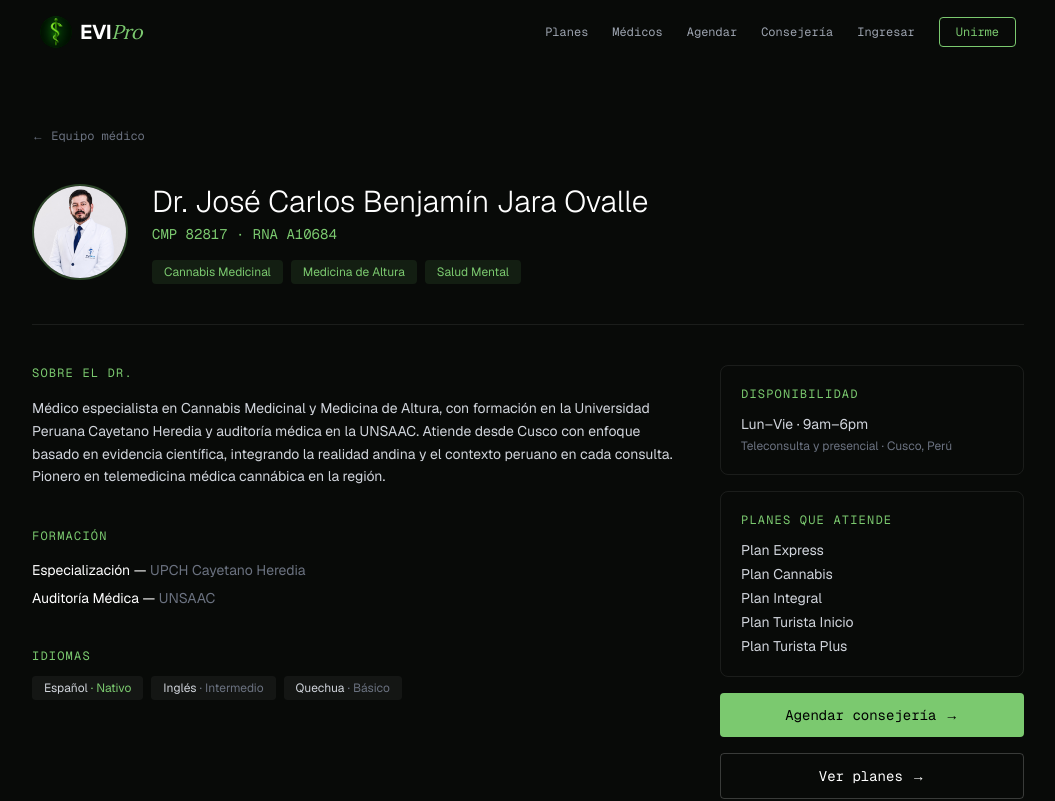
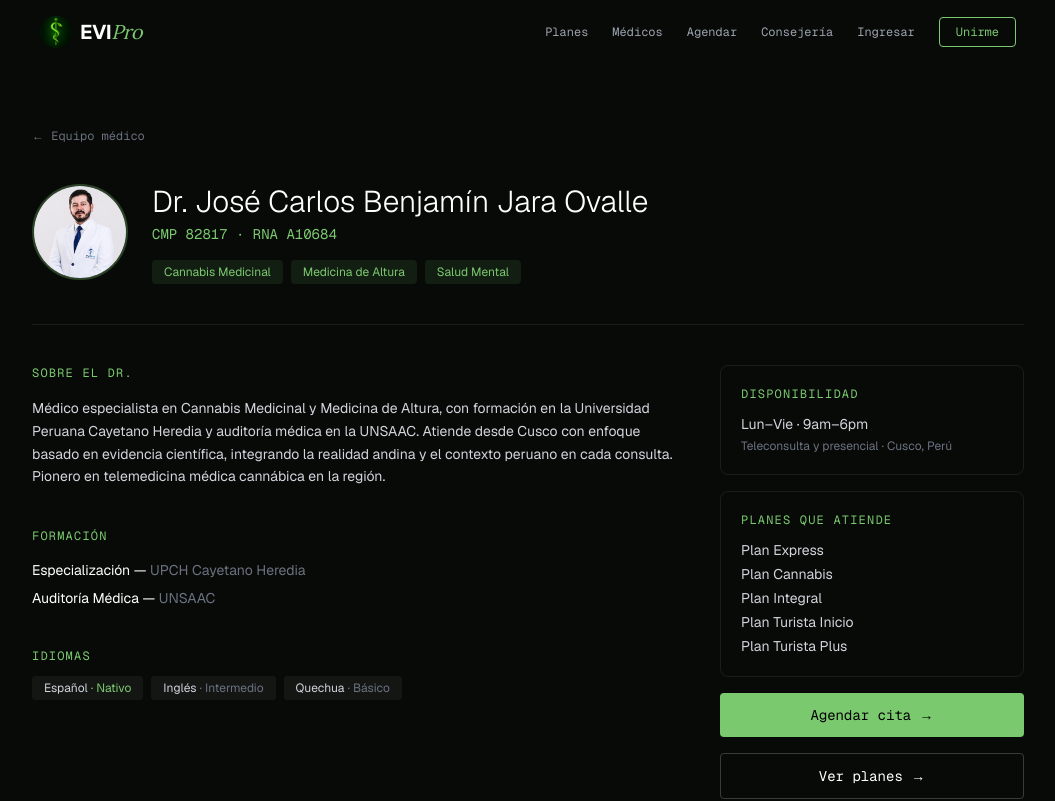
Before and after one commit to BENJASHIS/evipro-web, a Next.js app: page /medicos/dr-jara in a window 1280 px wide. Shown: the top 801 px of the page, without its empty margins (112-1167 px from the left). Built offline with nearby package versions, Linux system fonts and the light colour scheme.

Commit message:
feat(agendar): página /medicos/[slug]/agendar + CTA 'Agendar cita' en la ficha

```diff
--- /dev/null
+++ b/app/medicos/[slug]/agendar/page.tsx
@@ -0,0 +1,46 @@
+import { notFound } from 'next/navigation'
+import type { Metadata } from 'next'
+import Image from 'next/image'
+import Nav from '@/app/components/Nav'
+import { DOCTORS } from '@/lib/doctors'
+import AgendarForm from './AgendarForm'
+
+export function generateStaticParams() {
+  return DOCTORS.map(d => ({ slug: d.slug }))
+}
+
+export async function generateMetadata(
+  { params }: { params: Promise<{ slug: string }> },
+): Promise<Metadata> {
+  const { slug } = await params
+  const doctor = DOCTORS.find(d => d.slug === slug)
+  if (!doctor) return {}
+  return { title: `Agendar cita con ${doctor.name} — EVIPro` }
+}
+
+export default async function AgendarPage(
+  { params }: { params: Promise<{ slug: string }> },
+) {
+  const { slug } = await params
+  const doctor = DOCTORS.find(d => d.slug === slug)
+  if (!doctor) notFound()
+
+  return (
+    <main className="min-h-screen bg-ink text-white">
+      <Nav />
+      <div className="max-w-5xl mx-auto px-4 py-16">
+        <div className="flex items-center gap-4 mb-12">
+          <div className="relative w-16 h-16 rounded-full overflow-hidden shrink-0 bg-white/5">
+            <Image src={doctor.photo} alt={doctor.name} fill className="object-cover object-top" />
+          </div>
+          <div>
+            <p className="text-xs font-mono uppercase tracking-widest text-brand mb-0.5">Agendar cita</p>
+            <h1 className="text-2xl font-light">{doctor.name}</h1>
+            <p className="text-faint text-xs font-mono">CMP {doctor.cmp}</p>
+          </div>
+        </div>
+        <AgendarForm doctor={doctor} />
+      </div>
+    </main>
+  )
+}
--- a/app/medicos/[slug]/page.tsx
+++ b/app/medicos/[slug]/page.tsx
@@ -129,14 +129,12 @@ export default async function DoctorPage({ params }: Props) {
               </ul>
             </div>
 
-            {doctor.counseling?.available && (
-              <Link
-                href={`/consejeria/${doctor.slug}`}
-                className="block w-full text-center bg-brand text-black py-3 rounded font-mono text-sm hover:bg-brand-hover transition-colors"
-              >
-                Agendar consejería →
-              </Link>
-            )}
+            <Link
+              href={`/medicos/${doctor.slug}/agendar`}
+              className="block w-full text-center bg-brand text-black py-3 rounded font-mono text-sm hover:bg-brand-hover transition-colors"
+            >
+              Agendar cita →
+            </Link>
 
             <Link
               href="/planes"
```
